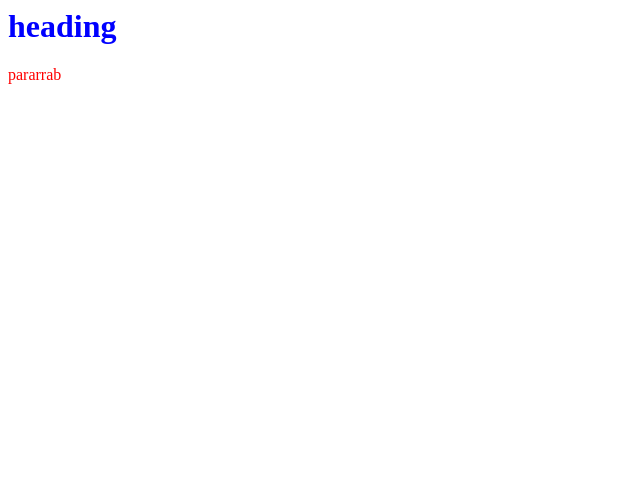
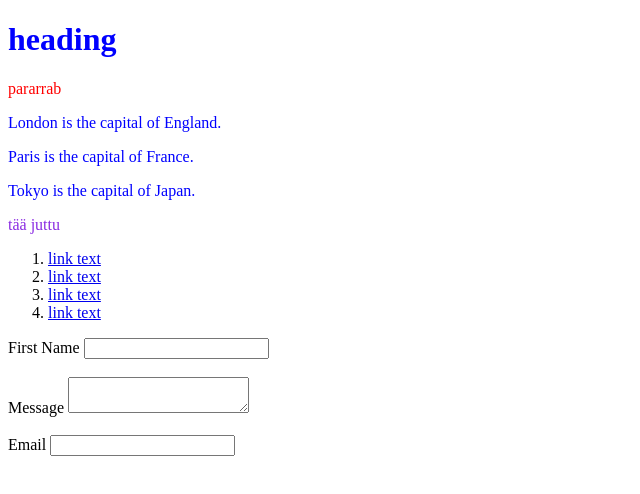
Before and after one commit to kaitsuman/kaitbox, a plain HTML site: page kindex.html in a window 1280 px wide. Shown: the whole page, without its empty margins (0-640 px from the left). Drawn offline with Linux system fonts and the light colour scheme.

Commit message:
Update kindex.html

```diff
--- a/kindex.html
+++ b/kindex.html
@@ -1,3 +1,48 @@
-<h1 style="color:blue;">heading</h1>
+<!DOCTYPE html>
 
-<p style="color:red;">pararrab</p>
+<html>
+    <head>
+    <style>
+
+    #Yoinks { color:blueviolet;}
+
+
+    .blueParagraph {color:blue;}
+
+    </style>
+    </head>
+    <body>
+
+        <h1 style="color:blue;">heading</h1>
+        <p style="color:red;">pararrab</p>
+        <p class="blueParagraph">London is the capital of England.</p>
+        <p class="blueParagraph">Paris is the capital of France.</p>
+        <p class="blueParagraph">Tokyo is the capital of Japan.</p>
+        <p id="Yoinks">tää juttu</p>
+
+
+        <ol>
+            <li><a href="https://lichess.org/">link text</a></li>
+            <li><a href="https://lichess.org/">link text</a></li>
+            <li><a href="https://lichess.org/">link text</a></li>
+            <li><a href="https://lichess.org/">link text</a></li>
+        </ol>
+
+        <form action="process.php" method="POST">
+            <div>
+                <label>First Name</label>
+                <input type="text" name="firstName">
+            </div>
+            <br>
+            <div>
+                <label>Message</label>
+                <textarea name="message"></textarea>
+            </div>
+            <br>
+            <div>
+                <label>Email</label>
+                <input type="email" name="Email">
+            </div>
+        </form>
+    </body>
+</html>
```
